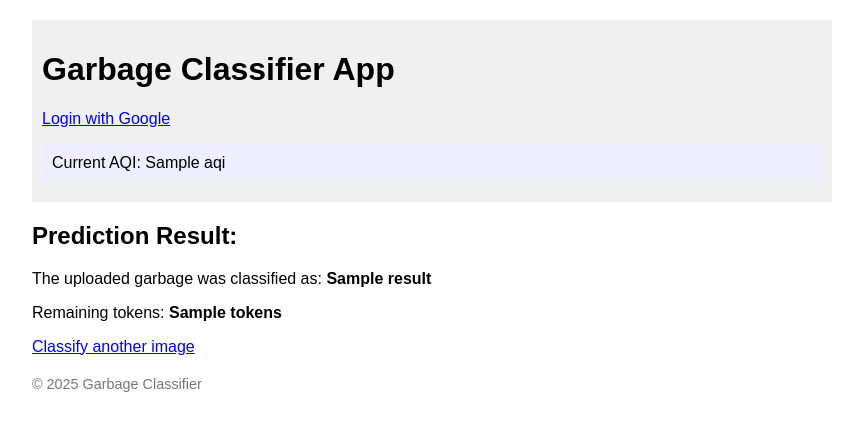
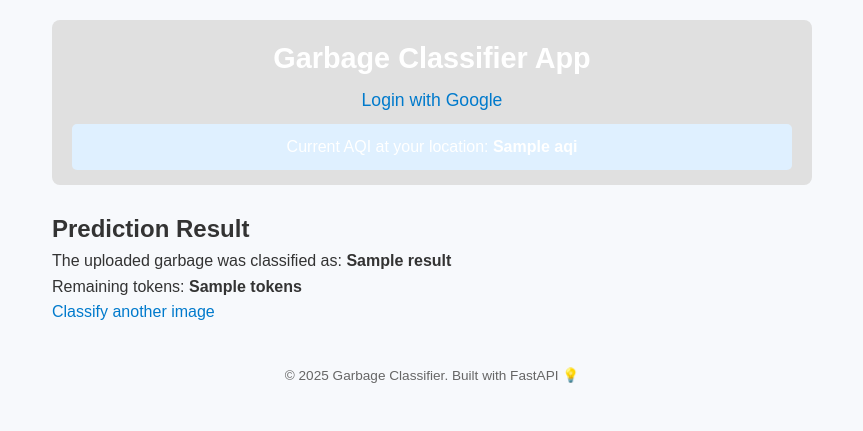
Before and after one commit to Code-With-Samuel/garbage-classifier-project, a FastAPI app: template templates/predict.html in a window 1280 px wide. Shown: the top 431 px of the page, without its empty margins (208-1071 px from the left). Run offline with FastAPI, Linux system fonts and the light colour scheme; the template is opened without the code that fills it: most values are stand-ins (such as "Sample title", 1, 10 or a date in 2020); parts of the project's set-up code (start-up, migrations or seed data) failed here and were passed over.

Commit message:
added styling with css

```diff
--- /dev/null
+++ b/static/style.css
@@ -0,0 +1,101 @@
+/* Reset & Base Styles */
+* {
+    margin: 0;
+    padding: 0;
+    box-sizing: border-box;
+}
+
+body {
+    font-family: 'Segoe UI', Tahoma, Geneva, Verdana, sans-serif;
+    background: #f4f6f8;
+    color: #333;
+    padding: 20px;
+    line-height: 1.6;
+}
+
+/* Header */
+header {
+    background-color: #0055a5;
+    color: white;
+    padding: 20px;
+    text-align: center;
+    border-radius: 10px;
+    margin-bottom: 30px;
+}
+
+header h1 {
+    margin-bottom: 5px;
+    font-size: 1.8rem;
+}
+
+header p {
+    font-size: 1.1rem;
+}
+
+/* Container */
+.container {
+    max-width: 700px;
+    margin: 0 auto;
+    background: white;
+    padding: 25px;
+    border-radius: 10px;
+    box-shadow: 0 2px 6px rgba(0, 0, 0, 0.1);
+}
+
+/* Buttons and Links */
+button, input[type="submit"] {
+    background-color: #007acc;
+    color: white;
+    padding: 10px 20px;
+    border: none;
+    border-radius: 6px;
+    cursor: pointer;
+    font-size: 1rem;
+    margin-top: 10px;
+}
+
+button:hover, input[type="submit"]:hover {
+    background-color: #005f99;
+}
+
+a {
+    text-decoration: none;
+    color: #007acc;
+}
+
+a:hover {
+    text-decoration: underline;
+}
+
+/* Form & Inputs */
+form {
+    display: flex;
+    flex-direction: column;
+    gap: 12px;
+    margin-top: 20px;
+}
+
+input[type="file"] {
+    padding: 8px;
+    border: 1px solid #ccc;
+    border-radius: 6px;
+}
+
+/* Prediction Result */
+.result {
+    margin-top: 20px;
+    padding: 15px;
+    background-color: #e0ffe0;
+    border: 1px solid #66cc66;
+    border-radius: 6px;
+    color: #2d6a2d;
+    font-weight: bold;
+}
+
+/* Footer */
+footer {
+    margin-top: 40px;
+    text-align: center;
+    color: #777;
+    font-size: 0.9rem;
+}
--- a/templates/base.html
+++ b/templates/base.html
@@ -3,28 +3,39 @@
 <head>
     <meta charset="UTF-8">
     <title>Garbage Classifier</title>
+    <link rel="stylesheet" href="/static/style.css">
     <style>
-        body { font-family: Arial; max-width: 800px; margin: auto; padding: 20px; }
-        header { background: #f0f0f0; padding: 10px; margin-bottom: 20px; }
-        footer { margin-top: 20px; font-size: 0.9em; color: #777; }
-        .status { background: #eef; padding: 10px; margin-bottom: 10px; }
+        body { font-family: Arial, sans-serif; max-width: 800px; margin: auto; padding: 20px; background-color: #f7f9fc; }
+        header { background: #e0e0e0; padding: 15px 20px; border-radius: 8px; margin-bottom: 25px; }
+        footer { margin-top: 40px; font-size: 0.85em; color: #666; text-align: center; }
+        .status { background: #dff0ff; padding: 10px 15px; margin-top: 10px; border-radius: 5px; }
+        a { color: #007acc; text-decoration: none; }
+        a:hover { text-decoration: underline; }
     </style>
 </head>
 <body>
     <header>
         <h1>Garbage Classifier App</h1>
         {% if user %}
-            <p>Welcome <strong>{{ user.name }}</strong> | Email: {{ user.email }} | Tokens: {{ tokens }} | <a href="/logout">Logout</a></p>
+            <p>
+                Welcome, <strong>{{ user.name }}</strong><br>
+                Email: {{ user.email }}<br>
+                Tokens: {{ tokens }} |
+                <a href="/logout">Logout</a>
+            </p>
         {% else %}
             <p><a href="/login">Login with Google</a></p>
         {% endif %}
+
         {% if aqi %}
-            <div class="status">Current AQI: {{ aqi }}</div>
+            <div class="status">Current AQI at your location: <strong>{{ aqi }}</strong></div>
         {% endif %}
     </header>
 
     {% block content %}{% endblock %}
 
-    <footer><p>&copy; 2025 Garbage Classifier</p></footer>
+    <footer>
+        <p>&copy; 2025 Garbage Classifier. Built with FastAPI 💡</p>
+    </footer>
 </body>
 </html>
--- a/templates/predict.html
+++ b/templates/predict.html
@@ -1,20 +1,14 @@
 {% extends "base.html" %}
 
 {% block content %}
-    <h2>Prediction Result:</h2>
+    <h2>Prediction Result</h2>
 
-    {% if result == 'Recyclable' %}
-        <div style="padding: 15px; background-color: #d4edda; color: #155724; border: 1px solid #c3e6cb; border-radius: 5px;">
-            ♻️ The uploaded garbage was classified as: <strong>{{ result }}</strong>
-        </div>
-    {% elif result == 'Non-Recyclable' %}
-        <div style="padding: 15px; background-color: #f8d7da; color: #721c24; border: 1px solid #f5c6cb; border-radius: 5px;">
-            🚯 The uploaded garbage was classified as: <strong>{{ result }}</strong>
-        </div>
+    {% if result %}
+        <p>The uploaded garbage was classified as: <strong>{{ result }}</strong></p>
+        <p>Remaining tokens: <strong>{{ tokens }}</strong></p>
+        <a href="/">Classify another image</a>
     {% else %}
-        <p>The uploaded garbage was classified as: <strong>{{ result }}</strong></p>
+        <p>No prediction result available. Please try again.</p>
+        <a href="/">Back to Home</a>
     {% endif %}
-
-    <p style="margin-top: 15px;">Remaining tokens: <strong>{{ tokens }}</strong></p>
-    <a href="/">Classify another image</a>
 {% endblock %}
```
Also changed, not shown: templates/home.html (+5 -4 lines).
